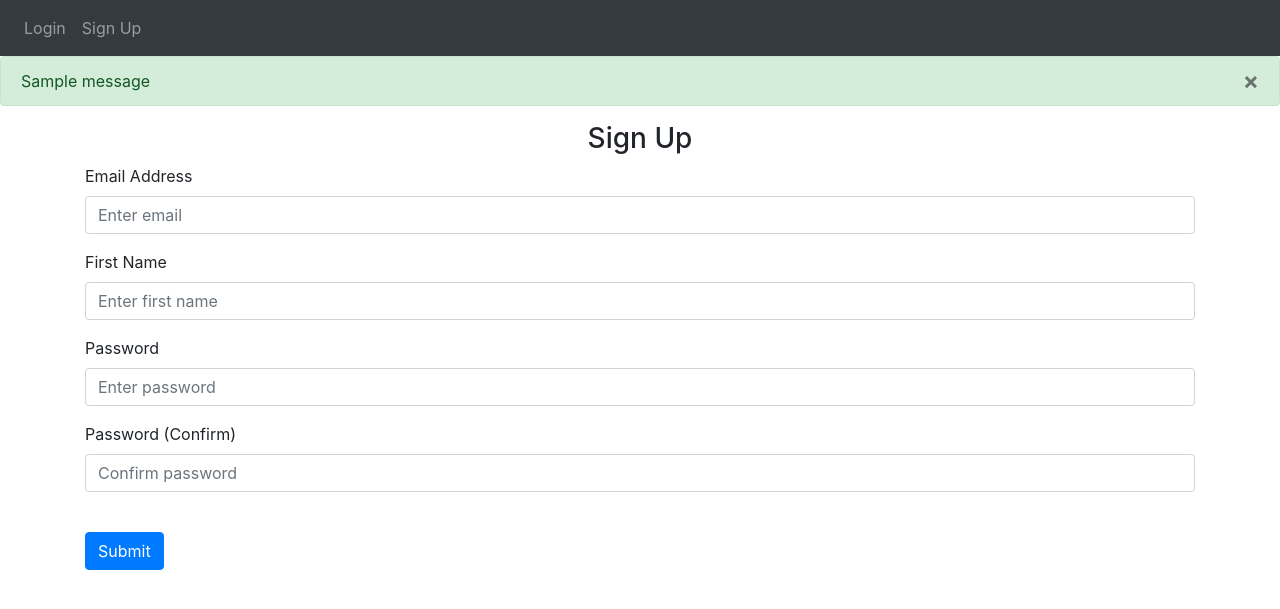
After one commit to Ziv-Faigenboim/FinallProjectSE, a Flask app: page /sign-up in a window 1280 px wide. The commit adds this page. Shown: the top 609 px of the page. Run offline with Flask 3, Linux system fonts and the light colour scheme; tables that the repository leaves empty hold one stand-in row (values such as "Sample post"); one stand-in notice (Sample message) is shown; some libraries are stand-ins or nearby versions.

Commit message:
Create front base html
base.html
login.html
signup.html
Home..html

```diff
--- a/main.py
+++ b/main.py
@@ -1,23 +1,6 @@
-from flask import Flask, render_template
-import folium
+from website import create_app
 
-app = Flask(__name__)
-
-
-@app.route('/')
-def map():
-    # Coordinates of Be'er Sheva
-    map_center = [31.25181, 34.7913]
-
-    # Create the map with a center and zoom level
-    beer_sheva_map = folium.Map(location=map_center, zoom_start=13)
-
-    # Save the map to an HTML file
-    beer_sheva_map.save('templates/map.html')
-
-    # Render the map in the browser
-    return render_template('map.html')
-
+app = create_app()
 
 if __name__ == '__main__':
     app.run(debug=True)
--- /dev/null
+++ b/website/auth.py
@@ -0,0 +1,65 @@
+from flask import Blueprint, render_template, request, flash, redirect, url_for
+from .models import User
+from werkzeug.security import generate_password_hash, check_password_hash
+from . import db
+from flask_login import login_user, login_required, logout_user, current_user
+
+
+auth = Blueprint('auth', __name__)
+
+
+@auth.route('/login', methods=['GET', 'POST'])
+def login():
+    if request.method == 'POST':
+        email = request.form.get('email')
+        password = request.form.get('password')
+
+        user = User.query.filter_by(email=email).first()
+        if user:
+            if check_password_hash(user.password, password):
+                flash('Logged in successfully!', category='success')
+                login_user(user, remember=True)
+                return redirect(url_for('views.home'))
+            else:
+                flash('Incorrect password, try again.', category='error')
+        else:
+            flash('Email does not exist.', category='error')
+
+    return render_template("login.html", user=current_user)
+
+
+@auth.route('/logout')
+@login_required
+def logout():
+    logout_user()
+    return redirect(url_for('auth.login'))
+
+
+@auth.route('/sign-up', methods=['GET', 'POST'])
+def sign_up():
+    if request.method == 'POST':
+        email = request.form.get('email')
+        first_name = request.form.get('firstName')
+        password1 = request.form.get('password1')
+        password2 = request.form.get('password2')
+
+        user = User.query.filter_by(email=email).first()
+        if user:
+            flash('Email already exists.', category='error')
+        elif len(email) < 4:
+            flash('Email must be greater than 3 characters.', category='error')
+        elif len(first_name) < 2:
+            flash('First name must be greater than 1 character.', category='error')
+        elif password1 != password2:
+            flash('Passwords don\'t match.', category='error')
+        elif len(password1) < 7:
+            flash('Password must be at least 7 characters.', category='error')
+        else:
+            new_user = User(email=email, first_name=first_name, password=generate_password_hash(password1))
+            db.session.add(new_user)
+            db.session.commit()
+            login_user(new_user, remember=True)
+            flash('Account created!', category='success')
+            return redirect(url_for('views.home'))
+
+    return render_template("sign_up.html", user=current_user)
--- /dev/null
+++ b/website/templates/base.html
@@ -0,0 +1,92 @@
+<!DOCTYPE html>
+<html>
+  <head>
+    <meta charset="utf-8" />
+    <meta name="viewport" content="width=device-width, initial-scale=1" />
+    <link
+      rel="stylesheet"
+      href="https://stackpath.bootstrapcdn.com/bootstrap/4.4.1/css/bootstrap.min.css"
+      integrity="sha384-Vkoo8x4CGsO3+Hhxv8T/Q5PaXtkKtu6ug5TOeNV6gBiFeWPGFN9MuhOf23Q9Ifjh"
+      crossorigin="anonymous"
+    />
+    <link
+      rel="stylesheet"
+      href="https://stackpath.bootstrapcdn.com/font-awesome/4.7.0/css/font-awesome.min.css"
+      crossorigin="anonymous"
+    />
+
+    <title>{% block title %}Home{% endblock %}</title>
+  </head>
+  <body>
+    <nav class="navbar navbar-expand-lg navbar-dark bg-dark">
+      <button
+        class="navbar-toggler"
+        type="button"
+        data-toggle="collapse"
+        data-target="#navbar"
+      >
+        <span class="navbar-toggler-icon"></span>
+      </button>
+      <div class="collapse navbar-collapse" id="navbar">
+        <div class="navbar-nav">
+
+          {% if user.is_authenticated %}
+          <a class="nav-item nav-link" id="home" href="/">Home</a>
+          <a class="nav-item nav-link" id="logout" href="/logout">Logout</a>
+          {% else %}
+          <a class="nav-item nav-link" id="login" href="/login">Login</a>
+          <a class="nav-item nav-link" id="signUp" href="/sign-up">Sign Up</a>
+          {% endif %}
+        </div>
+      </div>
+    </nav>
+
+    {% with messages = get_flashed_messages(with_categories=true) %} {% if
+    messages %} {% for category, message in messages %} {% if category ==
+    'error' %}
+    <div class="alert alert-danger alter-dismissable fade show" role="alert">
+      {{ message }}
+      <button type="button" class="close" data-dismiss="alert">
+        <span aria-hidden="true">&times;</span>
+      </button>
+    </div>
+    {% else %}
+    <div class="alert alert-success alter-dismissable fade show" role="alert">
+      {{ message }}
+      <button type="button" class="close" data-dismiss="alert">
+        <span aria-hidden="true">&times;</span>
+      </button>
+    </div>
+    {% endif %} {% endfor %} {% endif %} {% endwith %}
+
+    <div class="container">{% block content %} {% endblock %}</div>
+    <script
+      src="https://code.jquery.com/jquery-3.2.1.slim.min.js"
+      integrity="sha384-KJ3o2DKtIkvYIK3UENzmM7KCkRr/rE9/Qpg6aAZGJwFDMVNA/GpGFF93hXpG5KkN"
+      crossorigin="anonymous"
+    ></script>
+    <script
+      src="https://cdnjs.cloudflare.com/ajax/libs/popper.js/1.12.9/umd/popper.min.js"
+      integrity="sha384-ApNbgh9B+Y1QKtv3Rn7W3mgPxhU9K/ScQsAP7hUibX39j7fakFPskvXusvfa0b4Q"
+      crossorigin="anonymous"
+    ></script>
+    <script
+      src="https://maxcdn.bootstrapcdn.com/bootstrap/4.0.0/js/bootstrap.min.js"
+      integrity="sha384-JZR6Spejh4U02d8jOt6vLEHfe/JQGiRRSQQxSfFWpi1MquVdAyjUar5+76PVCmYl"
+      crossorigin="anonymous"
+    ></script>
+
+{% block javascript %}
+    <script type="text/javascript">
+      function deleteNote(noteId) {
+  fetch("/delete-note", {
+    method: "POST",
+    body: JSON.stringify({ noteId: noteId }),
+  }).then((_res) => {
+    window.location.href = "/";
+  });
+  }
+</script>
+{% endblock %}
+  </body>
+</html>
--- /dev/null
+++ b/website/templates/sign_up.html
@@ -0,0 +1,48 @@
+{% extends "base.html" %} {% block title %}Sign Up{% endblock %} {% block
+content %}
+<form method="POST">
+  <h3 align="center">Sign Up</h3>
+  <div class="form-group">
+    <label for="email">Email Address</label>
+    <input
+      type="email"
+      class="form-control"
+      id="email"
+      name="email"
+      placeholder="Enter email"
+    />
+  </div>
+  <div class="form-group">
+    <label for="firstName">First Name</label>
+    <input
+      type="text"
+      class="form-control"
+      id="firstName"
+      name="firstName"
+      placeholder="Enter first name"
+    />
+  </div>
+  <div class="form-group">
+    <label for="password1">Password</label>
+    <input
+      type="password"
+      class="form-control"
+      id="password1"
+      name="password1"
+      placeholder="Enter password"
+    />
+  </div>
+  <div class="form-group">
+    <label for="password2">Password (Confirm)</label>
+    <input
+      type="password"
+      class="form-control"
+      id="password2"
+      name="password2"
+      placeholder="Confirm password"
+    />
+  </div>
+  <br />
+  <button type="submit" class="btn btn-primary">Submit</button>
+</form>
+{% endblock %}
```
Also changed, not shown: Templates/index.html (deleted, +0 -17 lines), static/style.css (deleted, +0 -45 lines), website/__init__.py (added, +41 -0 lines), website/models.py (added, +23 -0 lines), website/static/index.js (added, +8 -0 lines), website/templates/home.html (added, +43 -0 lines), website/templates/login.html (added, +28 -0 lines), website/templates/map.html (renamed from Templates/map.html, +24 -10 lines), website/views.py (added, +56 -0 lines), instance/database.db (added).
